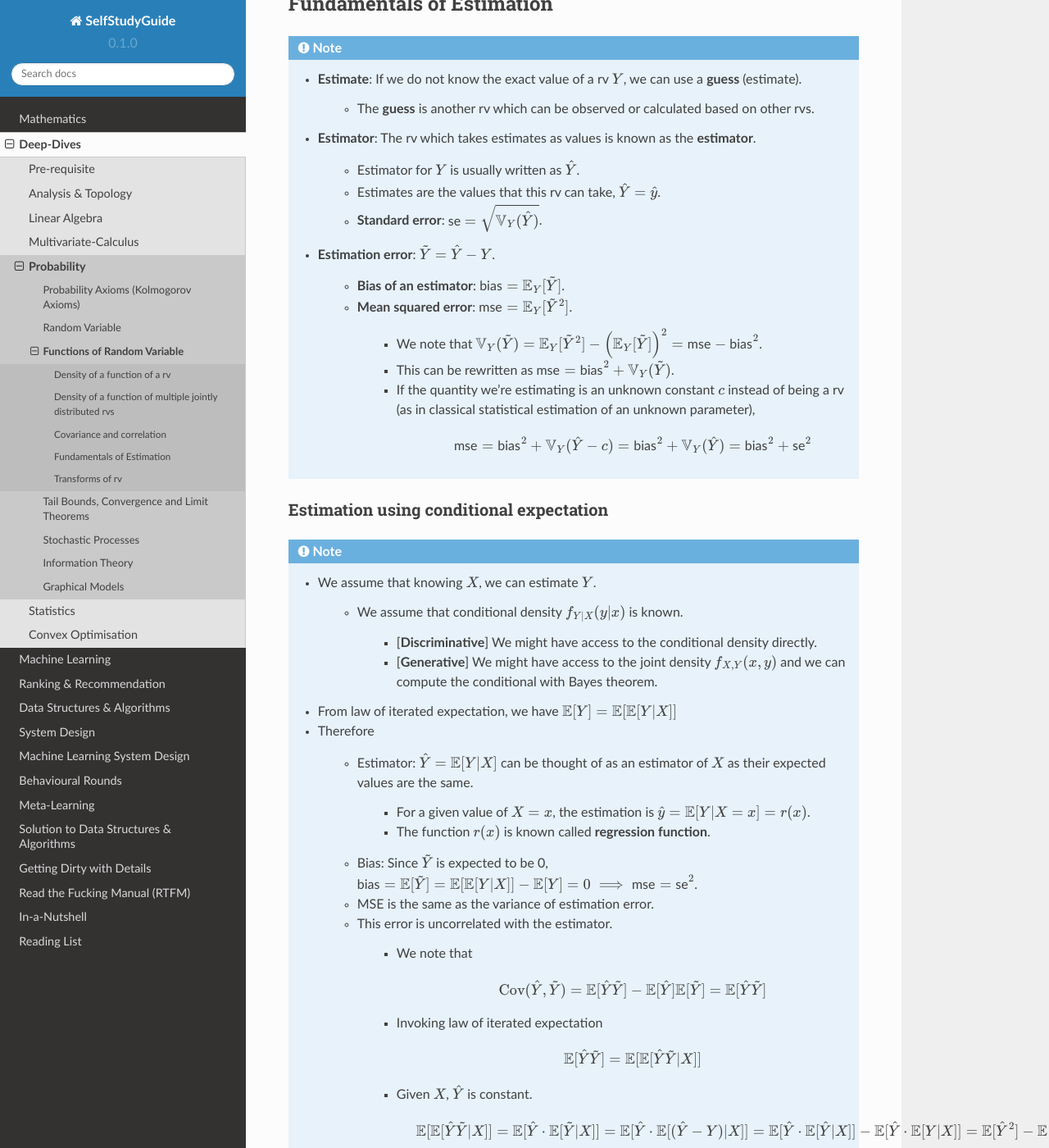
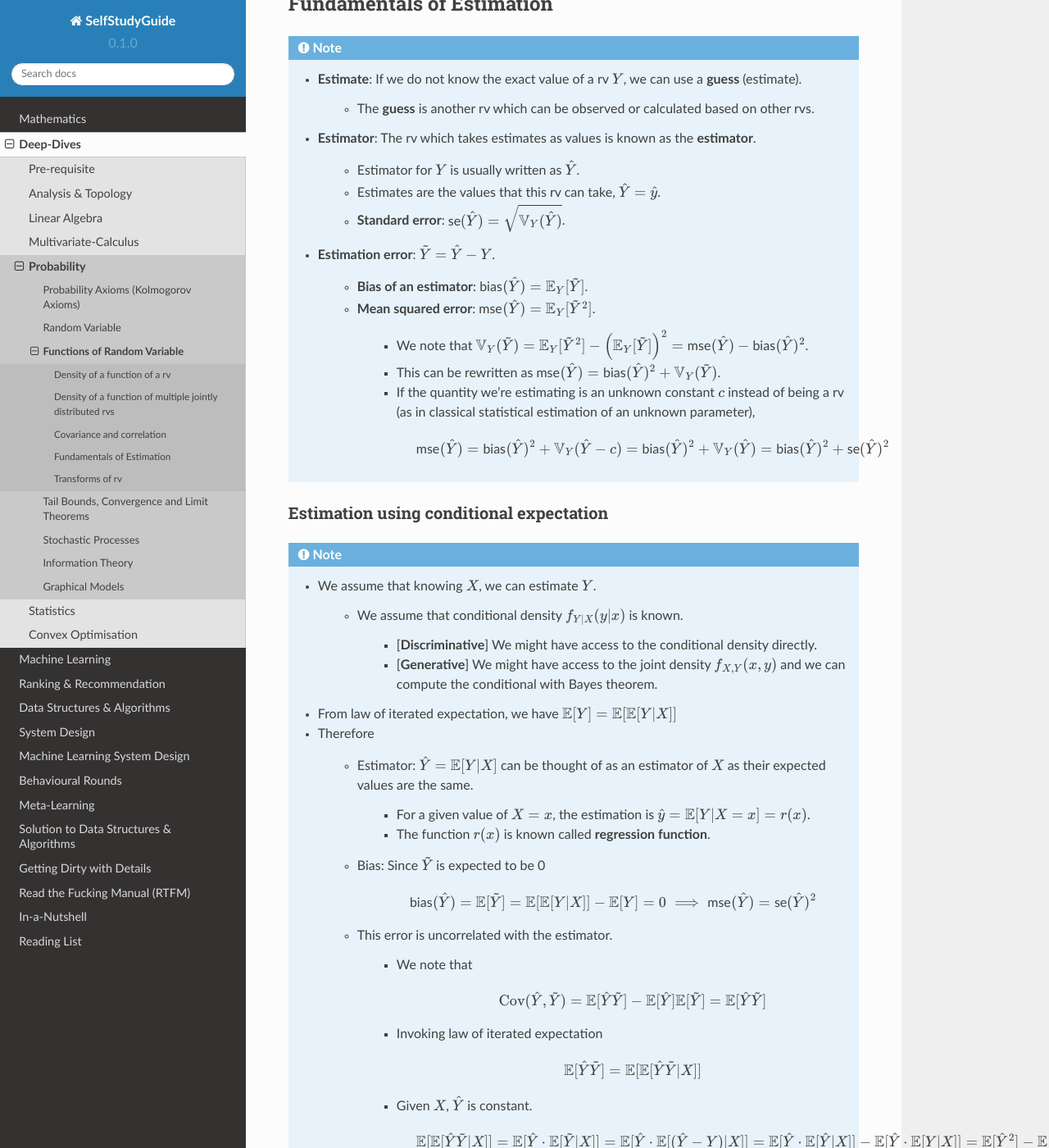
Before and after one commit to uselesstechjunks/leetcode, a Sphinx documentation site: the page built from docs/source/math/prob/func.rst, in a window 1280 px wide and 1400 px high, scrolled down 4207 px. Shown: the whole window at 82% size. Built offline with Sphinx 7.4.7 and the Read the Docs theme 2.0.0, drawn with Linux system fonts in a browser that asks for light colours.

Commit message:
Update func.rst

```diff
--- a/docs/source/math/prob/func.rst
+++ b/docs/source/math/prob/func.rst
@@ -143,17 +143,17 @@ Fundamentals of Estimation
 
 		* Estimator for :math:`Y` is usually written as :math:`\hat{Y}`.
 		* Estimates are the values that this rv can take, :math:`\hat{Y}=\hat{y}`.
-		* **Standard error**: :math:`\text{se}=\sqrt{\mathbb{V}_Y(\hat{Y})}`.
+		* **Standard error**: :math:`\text{se}(\hat{Y})=\sqrt{\mathbb{V}_Y(\hat{Y})}`.
 	* **Estimation error**: :math:`\tilde{Y}=\hat{Y}-Y`.
 
-		* **Bias of an estimator**: :math:`\text{bias}=\mathbb{E}_Y[\tilde{Y}]`.
-		* **Mean squared error**: :math:`\text{mse}=\mathbb{E}_Y[\tilde{Y}^2]`.
+		* **Bias of an estimator**: :math:`\text{bias}(\hat{Y})=\mathbb{E}_Y[\tilde{Y}]`.
+		* **Mean squared error**: :math:`\text{mse}(\hat{Y})=\mathbb{E}_Y[\tilde{Y}^2]`.
 
-			* We note that :math:`\mathbb{V}_Y(\tilde{Y})=\mathbb{E}_Y[\tilde{Y}^2]-\left(\mathbb{E}_Y[\tilde{Y}]\right)^2=\text{mse}-\text{bias}^2`.
-			* This can be rewritten as :math:`\text{mse}=\text{bias}^2+\mathbb{V}_Y(\tilde{Y})`.
+			* We note that :math:`\mathbb{V}_Y(\tilde{Y})=\mathbb{E}_Y[\tilde{Y}^2]-\left(\mathbb{E}_Y[\tilde{Y}]\right)^2=\text{mse}(\hat{Y})-\text{bias}(\hat{Y})^2`.
+			* This can be rewritten as :math:`\text{mse}(\hat{Y})=\text{bias}(\hat{Y})^2+\mathbb{V}_Y(\tilde{Y})`.
 			* If the quantity we're estimating is an unknown constant :math:`c` instead of being a rv (as in classical statistical estimation of an unknown parameter),
 
-				.. math:: \text{mse}=\text{bias}^2+\mathbb{V}_Y(\hat{Y}-c)=\text{bias}^2+\mathbb{V}_Y(\hat{Y})=\text{bias}^2+\text{se}^2
+				.. math:: \text{mse}(\hat{Y})=\text{bias}(\hat{Y})^2+\mathbb{V}_Y(\hat{Y}-c)=\text{bias}(\hat{Y})^2+\mathbb{V}_Y(\hat{Y})=\text{bias}(\hat{Y})^2+\text{se}(\hat{Y})^2
 
 Estimation using conditional expectation
 ==========================================================================================
@@ -171,8 +171,9 @@ Estimation using conditional expectation
 
 			* For a given value of :math:`X=x`, the estimation is :math:`\hat{y}=\mathbb{E}[Y|X=x]=r(x)`.
 			* The function :math:`r(x)` is known called **regression function**.
-		* Bias: Since :math:`\tilde{Y}` is expected to be 0, :math:`\text{bias}=\mathbb{E}[\tilde{Y}]=\mathbb{E}[\mathbb{E}[Y|X]]-\mathbb{E}[Y]=0\implies\text{mse}=\text{se}^2`.
-		* MSE is the same as the variance of estimation error.
+		* Bias: Since :math:`\tilde{Y}` is expected to be 0
+
+			.. math:: \text{bias}(\hat{Y})=\mathbb{E}[\tilde{Y}]=\mathbb{E}[\mathbb{E}[Y|X]]-\mathbb{E}[Y]=0\implies\text{mse}(\hat{Y})=\text{se}(\hat{Y})^2
 		* This error is uncorrelated with the estimator.
 
 			* We note that
```
